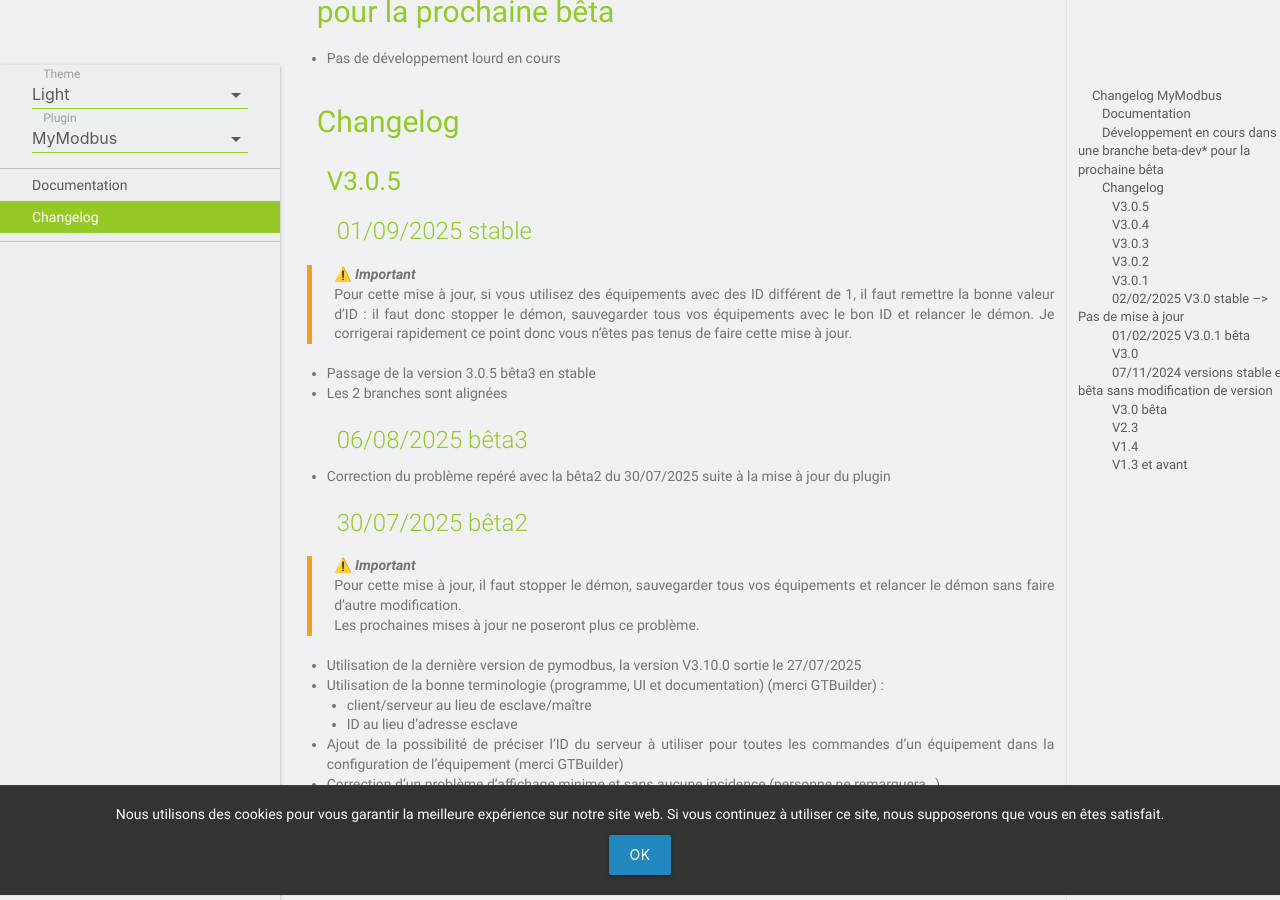
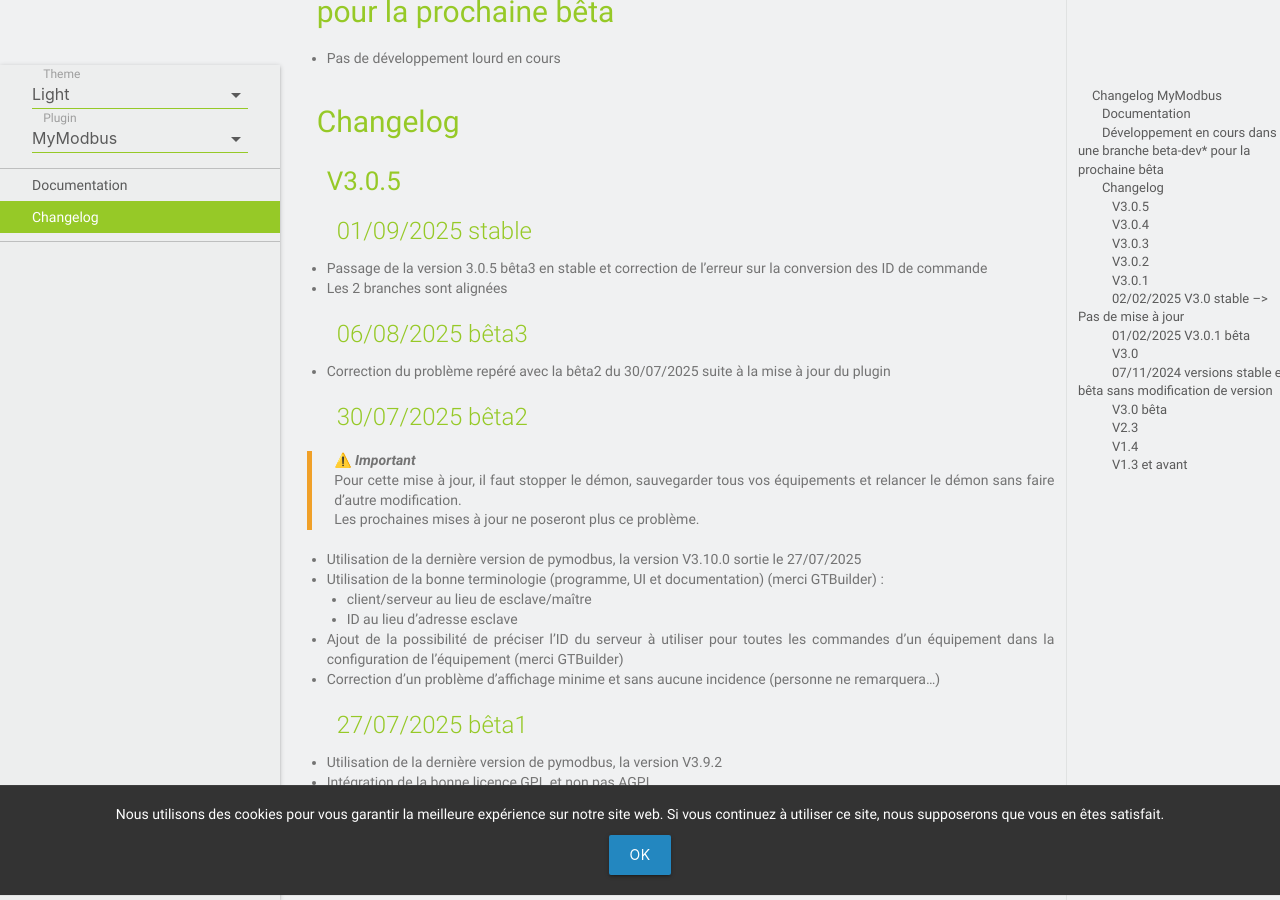
Before and after one commit to MrWaloo/jeedom-plugins-doc, a Jekyll site: the page built from docs/fr_FR/mymodbus_changelog.md, in a window 1280 px wide and 900 px high, scrolled down 329 px. Built offline with Jekyll 4.4.1, drawn with Linux system fonts in a browser that asks for light colours; emoji names are drawn with the system emoji font; our own code applies the rules of GitHub Pages for plain Markdown files.

Commit message:
Update mymodbus_changelog.md

```diff
--- a/docs/fr_FR/mymodbus_changelog.md
+++ b/docs/fr_FR/mymodbus_changelog.md
@@ -14,12 +14,7 @@
 
 #### 01/09/2025 stable
 
-> :warning: ***Important***
-> Pour cette mise à jour, si vous utilisez des équipements avec des ID différent de 1, il faut remettre la bonne valeur d'ID :
-> il faut donc stopper le démon, sauvegarder tous vos équipements avec le bon ID et relancer le démon.
-> Je corrigerai rapidement ce point donc vous n'êtes pas tenus de faire cette mise à jour.
-
-- Passage de la version 3.0.5 bêta3 en stable
+- Passage de la version 3.0.5 bêta3 en stable et correction de l'erreur sur la conversion des ID de commande
 - Les 2 branches sont alignées
 
 #### 06/08/2025 bêta3
```
